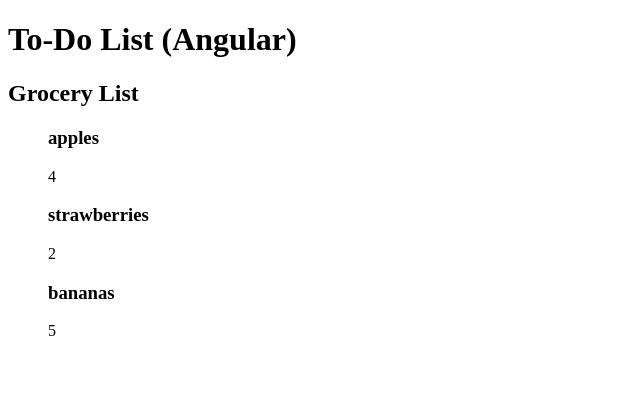
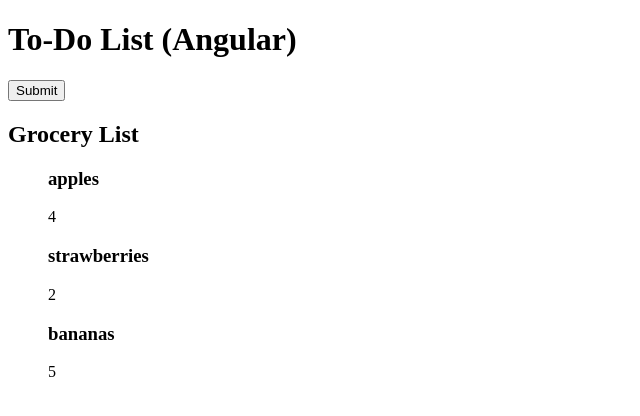
Before and after one commit to jffelix/To-Do-List-Angular, an Angular app in the folder to-do-list/: page / in a window 1280 px wide. Shown: the top 416 px of the page, without its empty margins (0-640 px from the left). Built offline with nearby package versions, Linux system fonts and the light colour scheme.

Commit message:
Added submit button with onClick handler

```diff
--- a/to-do-list/src/app/app.component.html
+++ b/to-do-list/src/app/app.component.html
@@ -1,3 +1,4 @@
 <h1>To-Do List (Angular)</h1>
+<button (click)="addItem()">Submit</button>
 <grocery-list></grocery-list>
 <router-outlet></router-outlet>
--- a/to-do-list/src/app/app.component.ts
+++ b/to-do-list/src/app/app.component.ts
@@ -7,4 +7,8 @@ import { Component } from '@angular/core';
 })
 export class AppComponent {
   title = 'To-Do List (Angular)';
+
+  addItem() {
+    alert("You clicked the Submit button!");
+  }
 }
--- a/to-do-list/src/app/groceries/grocery-list.component.ts
+++ b/to-do-list/src/app/groceries/grocery-list.component.ts
@@ -19,8 +19,4 @@ export class GroceryListComponent {
     constructor(service: GroceryListService) {
         this.groceries = service.getGroceries();
     }
-
-    testOnClick() {
-        console.log("You clicked button!");
-    }
 }
```
